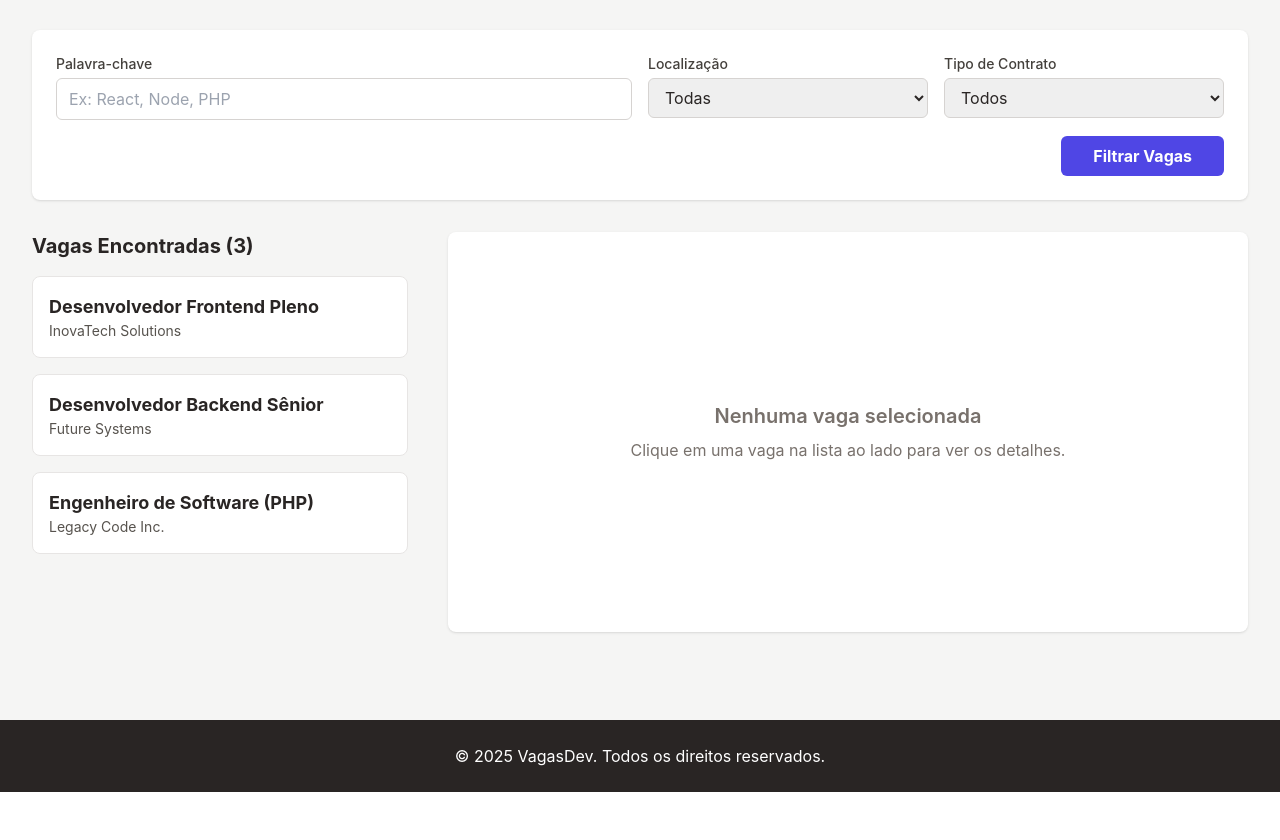
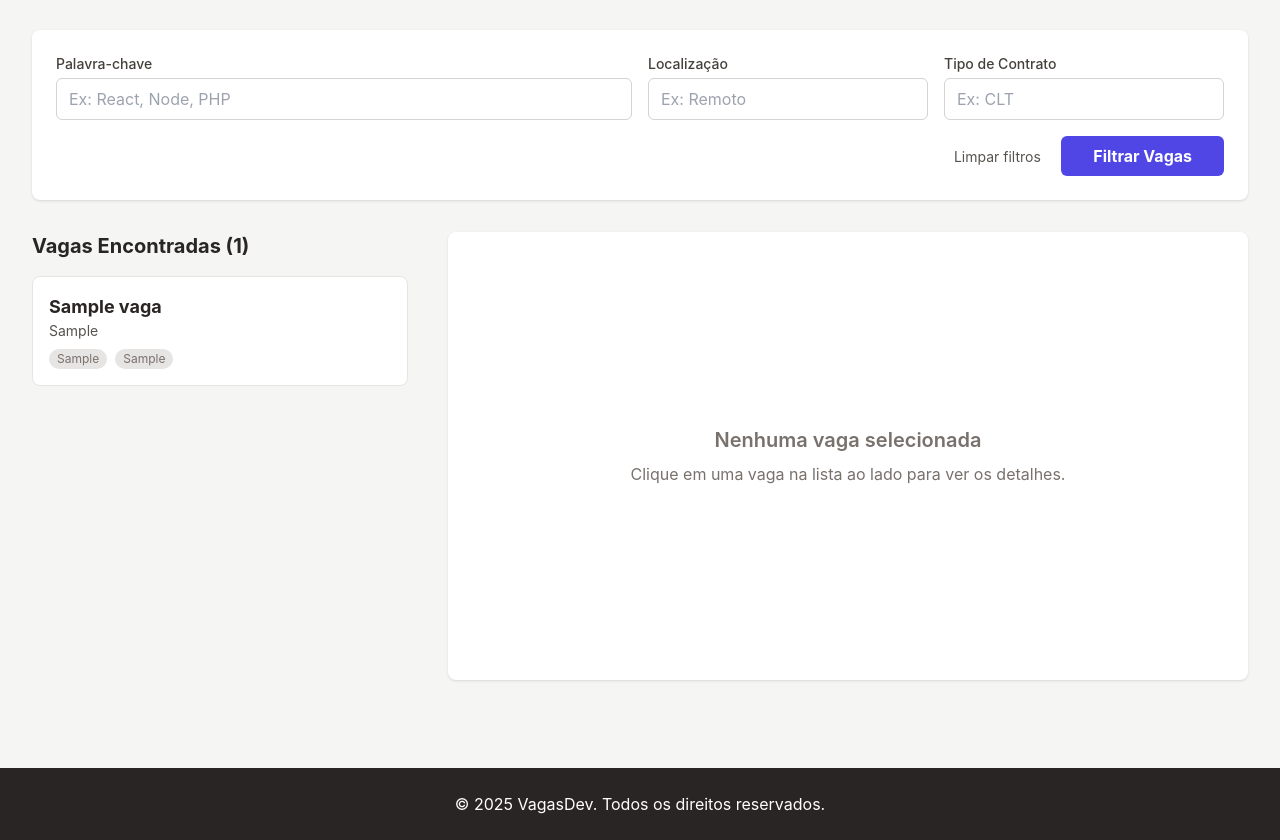
Before and after one commit to GuilhermeC-Dev/Site-Vagas, a PHP site: page /index.php in a window 1280 px wide. Shown: the part 294-1134 px from the top of the page. Before the commit the page ends 1086 px from the top, so only its background shows below. Run offline with PHP 8.4, Linux system fonts and the light colour scheme; tables that the repository leaves empty hold one stand-in row (values such as "Sample post"); some libraries are stand-ins or nearby versions.

Commit message:
Enhance job filter form and result display
Refactor job filtering form and display logic to improve user experience. Added functionality to retain filter values after submission.

```diff
--- a/index.php
+++ b/index.php
@@ -1,15 +1,86 @@
+<?php
+include 'conexao.php';
+
+$vaga_selecionada = null;
+$vagas = [];
+$total_vagas = 0;
+
+$sql_base = "SELECT * FROM vagas";
+$sql_where = [];
+$params = [];
+$types = "";
+
+if (!empty($_GET['keyword'])) {
+    $keyword = '%' . $_GET['keyword'] . '%';
+    $sql_where[] = "(titulo LIKE ? OR empresa LIKE ? OR descricao LIKE ? OR tags LIKE ?)";
+    array_push($params, $keyword, $keyword, $keyword, $keyword);
+    $types .= "ssss";
+}
+
+if (!empty($_GET['localizacao'])) {
+    $sql_where[] = "localizacao = ?";
+    $params[] = $_GET['localizacao'];
+    $types .= "s";
+}
+
+if (!empty($_GET['tipo'])) {
+    $sql_where[] = "tipo = ?";
+    $params[] = $_GET['tipo'];
+    $types .= "s";
+}
+
+$sql_busca = $sql_base;
+if (!empty($sql_where)) {
+    $sql_busca .= " WHERE " . implode(" AND ", $sql_where);
+}
+$sql_busca .= " ORDER BY id DESC";
+
+$stmt_busca = $conn->prepare($sql_busca);
+if (!empty($params)) {
+    $stmt_busca->bind_param($types, ...$params);
+}
+$stmt_busca->execute();
+$resultado_busca = $stmt_busca->get_result();
+$vagas = $resultado_busca->fetch_all(MYSQLI_ASSOC);
+$total_vagas = count($vagas);
+$stmt_busca->close();
+
+
+if (isset($_GET['id'])) {
+    $id_vaga = intval($_GET['id']);
+
+    $sql_vaga_unica = "SELECT * FROM vagas WHERE id = ?";
+    $stmt_vaga_unica = $conn->prepare($sql_vaga_unica);
+    $stmt_vaga_unica->bind_param("i", $id_vaga);
+    $stmt_vaga_unica->execute();
+
+    $resultado_vaga = $stmt_vaga_unica->get_result();
+
+    if ($resultado_vaga->num_rows > 0) {
+        $vaga_selecionada = $resultado_vaga->fetch_assoc();
+    }
+    $stmt_vaga_unica->close();
+}
+
+$conn->close();
+?>
 <!DOCTYPE html>
 <html lang="pt-BR">
 <head>
     <meta charset="UTF-8">
     <meta name="viewport" content="width=device-width, initial-scale=1.0">
-    <title>VagasDev - Template Visual</title>
+    <title>VagasDev - Encontre sua vaga!</title>
     <script src="https://cdn.tailwindcss.com"></script>
     <style>
         body {
             font-family: 'Inter', sans-serif;
         }
         .job-card:hover {
+            box-shadow: 0 0 0 2px #4f46e5;
+            border-color: #4f46e5;
+            background-color: #eef2ff;
+        }
+        .job-card.active {
             box-shadow: 0 0 0 2px #4f46e5;
             border-color: #4f46e5;
             background-color: #eef2ff;
@@ -39,13 +110,22 @@
             position: relative;
             z-index: 2;
         }
+        .job-details ul {
+            list-style-type: disc;
+            padding-left: 20px;
+            margin-top: 8px;
+        }
+        .job-details li {
+            margin-bottom: 4px;
+        }
     </style>
 </head>
 <body class="bg-stone-100 text-stone-800">
 
     <header class="bg-white shadow-sm sticky top-0 z-20">
         <nav class="container mx-auto px-4 sm:px-6 lg:px-8 flex items-center justify-between h-16">
-            <a href="#" class="text-2xl font-bold text-indigo-600">VagasDev</a>
+            <a href="index.php" class="text-2xl font-bold text-indigo-600">VagasDev</a>
+            <!-- O botão "Cadastrar Vaga" foi removido daqui -->
         </nav>
     </header>
 
@@ -56,60 +136,106 @@
             <p class="text-lg text-stone-300 max-w-2xl mx-auto">O portal de vagas exclusivo para profissionais de tecnologia.</p>
         </section>
 
-        <form class="mb-8 p-6 bg-white rounded-lg shadow">
+        <form action="index.php" method="GET" class="mb-8 p-6 bg-white rounded-lg shadow">
             <div class="grid grid-cols-1 md:grid-cols-4 gap-4">
                 <div class="md:col-span-2">
                     <label for="keyword" class="block text-sm font-medium text-stone-700 mb-1">Palavra-chave</label>
-                    <input type="text" name="keyword" id="keyword" placeholder="Ex: React, Node, PHP" class="w-full px-3 py-2 border border-stone-300 rounded-md focus:outline-none focus:ring-2 focus:ring-indigo-500">
+                    <input type="text" name="keyword" id="keyword" placeholder="Ex: React, Node, PHP" class="w-full px-3 py-2 border border-stone-300 rounded-md focus:outline-none focus:ring-2 focus:ring-indigo-500" value="<?php echo htmlspecialchars($_GET['keyword'] ?? ''); ?>">
                 </div>
                 <div>
-                    <label for="location" class="block text-sm font-medium text-stone-700 mb-1">Localização</label>
-                    <select name="location" id="location" class="w-full px-3 py-2 border border-stone-300 rounded-md focus:outline-none focus:ring-2 focus:ring-indigo-500">
-                        <option value="">Todas</option>
-                        <option value="Remoto">Remoto</option>
-                    </select>
+                    <label for="localizacao" class="block text-sm font-medium text-stone-700 mb-1">Localização</label>
+                    <input type="text" name="localizacao" id="localizacao" placeholder="Ex: Remoto" class="w-full px-3 py-2 border border-stone-300 rounded-md" value="<?php echo htmlspecialchars($_GET['localizacao'] ?? ''); ?>">
                 </div>
                 <div>
-                    <label for="type" class="block text-sm font-medium text-stone-700 mb-1">Tipo de Contrato</label>
-                    <select name="type" id="type" class="w-full px-3 py-2 border border-stone-300 rounded-md focus:outline-none focus:ring-2 focus:ring-indigo-500">
-                        <option value="">Todos</option>
-                        <option value="CLT">CLT</option>
-                    </select>
+                    <label for="tipo" class="block text-sm font-medium text-stone-700 mb-1">Tipo de Contrato</label>
+                    <input type="text" name="tipo" id="tipo" placeholder="Ex: CLT" class="w-full px-3 py-2 border border-stone-300 rounded-md" value="<?php echo htmlspecialchars($_GET['tipo'] ?? ''); ?>">
                 </div>
             </div>
             <div class="text-right mt-4">
+                <a href="index.php" class="text-sm text-stone-600 hover:text-indigo-500 mr-4">Limpar filtros</a>
                 <button type="submit" class="bg-indigo-600 text-white font-bold px-8 py-2 rounded-md hover:bg-indigo-700 transition-colors">Filtrar Vagas</button>
             </div>
         </form>
 
         <section class="grid grid-cols-1 lg:grid-cols-3 gap-8">
             <div class="lg:col-span-1">
-                <h3 class="text-xl font-bold mb-4">Vagas Encontradas (3)</h3>
+                <h3 class="text-xl font-bold mb-4">Vagas Encontradas (<?php echo $total_vagas; ?>)</h3>
                 <div class="space-y-4 max-h-[65vh] overflow-y-auto pr-2">
 
-                    <a href="#" class="job-card block bg-white p-4 rounded-lg border border-stone-200 hover:border-indigo-500 transition-all duration-200">
-                        <h4 class="font-bold text-lg text-stone-800">Desenvolvedor Frontend Pleno</h4>
-                        <p class="text-stone-600 text-sm">InovaTech Solutions</p>
-                    </a>
+                    <?php if (empty($vagas)): ?>
+                        <p class="text-stone-600">Nenhuma vaga encontrada com os filtros atuais.</p>
+                    <?php else: ?>
+                        <?php foreach ($vagas as $vaga): ?>
+                            <?php
+                                $is_active = ($vaga_selecionada && $vaga_selecionada['id'] == $vaga['id']);
+                                $active_class = $is_active ? 'active' : '';
 
-                    <a href="#" class="job-card block bg-white p-4 rounded-lg border border-stone-200 hover:border-indigo-500 transition-all duration-200">
-                        <h4 class="font-bold text-lg text-stone-800">Desenvolvedor Backend Sênior</h4>
-                        <p class="text-stone-600 text-sm">Future Systems</p>
-                    </a>
+                                $query_params = $_GET;
+                                $query_params['id'] = $vaga['id'];
+                                $link_href = 'index.php?' . http_build_query($query_params);
+                            ?>
+                            <a href="<?php echo $link_href; ?>" class="job-card <?php echo $active_class; ?> block bg-white p-4 rounded-lg border border-stone-200 transition-all duration-200">
+                                <h4 class="font-bold text-lg text-stone-800"><?php echo htmlspecialchars($vaga['titulo']); ?></h4>
+                                <p class="text-stone-600 text-sm"><?php echo htmlspecialchars($vaga['empresa']); ?></p>
+                                <div class="text-xs text-stone-500 mt-2 flex gap-2">
+                                    <span class="bg-stone-200 px-2 py-0.5 rounded-full"><?php echo htmlspecialchars($vaga['localizacao']); ?></span>
+                                    <span class="bg-stone-200 px-2 py-0.5 rounded-full"><?php echo htmlspecialchars($vaga['tipo']); ?></span>
+                                </div>
+                            </a>
+                        <?php endforeach; ?>
+                    <?php endif; ?>
 
-                    <a href="#" class="job-card block bg-white p-4 rounded-lg border border-stone-200 hover:border-indigo-500 transition-all duration-200">
-                        <h4 class="font-bold text-lg text-stone-800">Engenheiro de Software (PHP)</h4>
-                        <p class="text-stone-600 text-sm">Legacy Code Inc.</p>
-                    </a>
                 </div>
             </div>
 
             <div class="lg:col-span-2">
-                <div class="bg-white p-6 rounded-lg shadow sticky top-24 min-h-[400px] flex items-center justify-center">
-                   <div class="text-center text-stone-500">
-                       <h3 class="text-xl font-semibold mb-2">Nenhuma vaga selecionada</h3>
-                       <p>Clique em uma vaga na lista ao lado para ver os detalhes.</p>
-                   </div>
+                <div class="job-details bg-white p-6 rounded-lg shadow sticky top-24 min-h-[400px]">
+
+                   <?php if ($vaga_selecionada): ?>
+                        <h2 class="text-2xl font-bold text-stone-900 mb-2"><?php echo htmlspecialchars($vaga_selecionada['titulo']); ?></h2>
+                        <p class="text-lg font-medium text-indigo-600 mb-4"><?php echo htmlspecialchars($vaga_selecionada['empresa']); ?></p>
+
+                        <div class="flex gap-4 text-sm text-stone-700 mb-6">
+                            <span><strong class="font-semibold">Local:</strong> <?php echo htmlspecialchars($vaga_selecionada['localizacao']); ?></span>
+                            <span><strong class="font-semibold">Contrato:</strong> <?php echo htmlspecialchars($vaga_selecionada['tipo']); ?></span>
+                        </div>
+
+                        <h4 class="text-lg font-semibold text-stone-800 mb-2">Descrição da Vaga</h4>
+                        <p class="text-stone-700 mb-4 whitespace-pre-line"><?php echo nl2br(htmlspecialchars($vaga_selecionada['descricao'])); ?></p>
+
+                        <h4 class="text-lg font-semibold text-stone-800 mb-2">Requisitos</h4>
+                        <ul class="text-stone-700 mb-4 whitespace-pre-line">
+                            <?php
+                                $requisitos = explode("\n", $vaga_selecionada['requisitos']);
+                                foreach ($requisitos as $req) {
+                                    if (!empty(trim($req))) {
+                                        echo '<li>' . htmlspecialchars(trim($req)) . '</li>';
+                                    }
+                                }
+                            ?>
+                        </ul>
+
+                        <?php if (!empty($vaga_selecionada['tags'])): ?>
+                            <h4 class="text-lg font-semibold text-stone-800 mb-2">Tags</h4>
+                            <div class="flex flex-wrap gap-2">
+                                <?php
+                                    $tags = explode(",", $vaga_selecionada['tags']);
+                                    foreach ($tags as $tag) {
+                                        if (!empty(trim($tag))) {
+                                            echo '<span class="bg-indigo-100 text-indigo-800 text-sm font-medium px-3 py-1 rounded-full">' . htmlspecialchars(trim($tag)) . '</span>';
+                                        }
+                                    }
+                                ?>
+                            </div>
+                        <?php endif; ?>
+
+                   <?php else: ?>
+                       <div class="text-center text-stone-500 flex flex-col items-center justify-center h-full min-h-[400px]">
+                           <h3 class="text-xl font-semibold mb-2">Nenhuma vaga selecionada</h3>
+                           <p>Clique em uma vaga na lista ao lado para ver os detalhes.</p>
+                       </div>
+                   <?php endif; ?>
+
                 </div>
             </div>
         </section>
```
